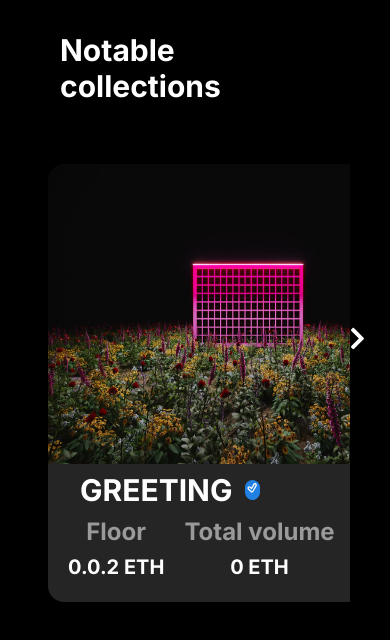
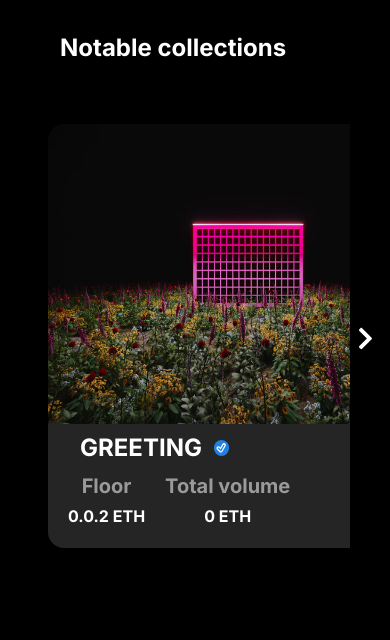
Before and after one commit to SaiSurendar43/tailwindcarousel, a Next.js app: page / in a window 390 px wide. Shown: the top 640 px of the page. Built offline with nearby package versions, Linux system fonts and the light colour scheme.

Commit message:
new changes responsive2

```diff
--- a/Components/Button.tsx
+++ b/Components/Button.tsx
@@ -39,19 +39,19 @@ const Button = ({
         </div>
         <div className="bg-[#252525] px-2 rounded-b-2xl w-[400px] lg:w-[210px]">
           <div className="flex gap-3 lg:gap-2 px-6 py-2">
-            <h1 className="text-3xl lg:text-xl text-white font-bold">{text1}</h1>
-            <div className="bg-[#2081E2] rounded-full lg:w-[15px] my-2 lg:h-[15px] lg:my-2">
+            <h1 className="text-2xl lg:text-xl text-white font-bold">{text1}</h1>
+            <div className="bg-[#2081E2] rounded-full lg:w-[15px] my-2   lg:h-[15px] lg:my-2">
               <p className="text-white text-center">{svgicon}</p>
             </div>
           </div>
           <div className="flex lg:flex-row gap-5 px-3">
             <div className="mt-0">
-              <p className="text-[#9A9A9A] text-2xl  lg:text-sm font-bold">{text2}</p>
-              <p className="lg:text-[12px] text-[20px] text-white font-bold mb-5 mt-1">{text3}</p>
+              <p className="text-[#9A9A9A] text-xl  lg:text-sm font-bold">{text2}</p>
+              <p className="lg:text-[12px] text-base text-white font-bold mb-5 mt-1">{text3}</p>
             </div>
             <div>
-              <p className="text-[#9A9A9A] text-2xl  lg:text-sm font-bold">{text4}</p>
-              <p className="lg:text-[12px] text-[20px] text-white font-bold mb-5 mt-1">{text5}</p>
+              <p className="text-[#9A9A9A] text-xl  lg:text-sm font-bold">{text4}</p>
+              <p className="lg:text-[12px] text-base text-white font-bold mb-5 mt-1">{text5}</p>
             </div>
           </div>
         </div>
--- a/app/page.tsx
+++ b/app/page.tsx
@@ -36,8 +36,12 @@ export default function Home() {
       const screenWidth = window.innerWidth;
       if (screenWidth >= 1024) {
         setTranslateValue(startIndex * 102); // Set translation value for lg screens
-      } else {
-        setTranslateValue(startIndex * 130); // Set translation value for mobile screens
+      }
+      else if(screenWidth>375){
+        setTranslateValue(startIndex * 130);
+      }
+       else {
+        setTranslateValue(startIndex * 147); // Set translation value for mobile screens
       }
     }
 
@@ -136,7 +140,7 @@ export default function Home() {
   return (
     <main className="px-2 py-4 lg:min-h-screen min-h-svh max-w-screen-xl mx-auto bg-black">
      <div className="px-6 mx-2 py-4">
-      <h1 className="text-white px-5 text-3xl lg:text-xl font-bold">Notable collections</h1>
+      <h1 className="text-white px-5 text-2xl lg:text-xl font-bold">Notable collections</h1>
       <div className="relative overflow-hidden mt-10">
         <div
           className="flex transition-transform duration-500"
@@ -162,14 +166,14 @@ export default function Home() {
         </div>
         {startIndex-1 >= 0 && (
         <button
-          className="text-white fixed top-[23%] left-2 hover:bg-[#252525] h-[260px] rounded-2xl"
+          className="text-white fixed top-52 lg:top-[23%] left-2 hover:bg-[#252525] h-[260px] rounded-2xl"
           onClick={handlePrev}
         >
           <FaChevronLeft size={25} />
         </button>)}
         {startIndex + cardWindowLength < cards.length && (
           <button
-            className="text-white fixed lg:top-28 top-52 right-5  lg:right-3 hover:bg-[#252525] h-[260px] rounded-2xl"
+            className="text-white fixed lg:top-28 top-52 right-3  lg:right-3 hover:bg-[#252525] h-[260px] rounded-2xl"
             onClick={handleNext}
           >
             <FaChevronRight className="text-center" size={25} />
```
